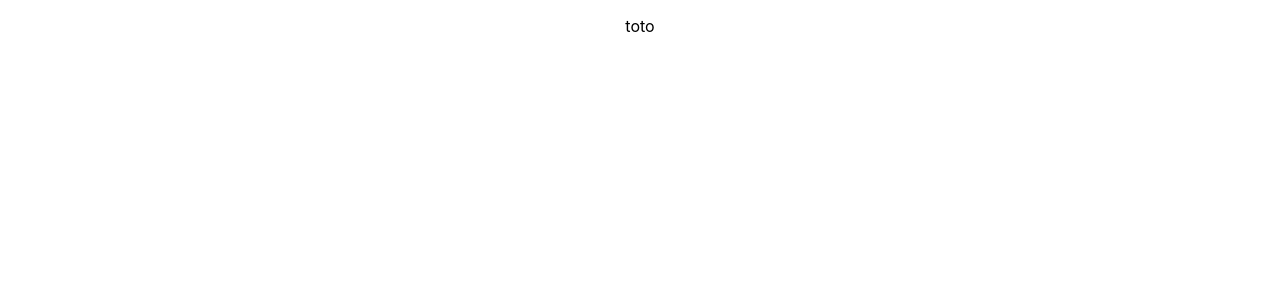
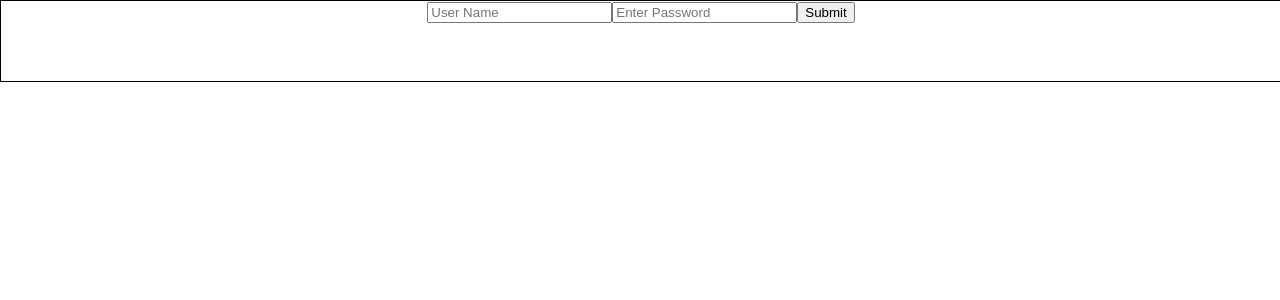
Before and after one commit to Phili0916/stuff-react, a React (Create React App) app: page / in a window 1280 px wide. Shown: the top 300 px of the page. Built offline with nearby package versions, Linux system fonts and the light colour scheme.

Commit message:
basic react form without css

```diff
--- a/package.json
+++ b/package.json
@@ -9,7 +9,8 @@
     "react": "^17.0.2",
     "react-dom": "^17.0.2",
     "react-scripts": "4.0.3",
-    "web-vitals": "^1.1.2"
+    "web-vitals": "^1.1.2",
+    "sass": "^1.42.1"
   },
   "scripts": {
     "start": "react-scripts start",
--- a/src/App.js
+++ b/src/App.js
@@ -1,9 +1,12 @@
-import './App.css';
+import './styles/App.css';
+import './styles/login.scss'
+import Login from "./component/login";
+
 
 function App() {
   return (
     <div className="App">
-      <p>toto</p>
+      <Login />
     </div>
   );
 }
--- /dev/null
+++ b/src/component/login.js
@@ -0,0 +1,65 @@
+import React from 'react'
+
+export default class Login extends React.Component {
+
+  constructor(props){
+    super(props)
+    this.state = {
+      username:'',
+      password:''
+    }
+this.handleChange = this.handleChange.bind(this)
+  }
+
+  handleChange(event) {
+    const {name, value} = event.target
+    this.setState({
+      [name]: value
+    })
+  }
+
+  _submit(event){
+    event.preventDefault()
+    alert('Form was submitted')
+    // TODO 3 : when you submit your form, you request your service in order to check if the username and password are correct
+  }
+
+  render() {
+    // console.log('this.state.username : ' + this.state.username)
+    // console.log('this.state.password : ' + this.state.password)
+    // TODO 1 : style
+    return (
+        <div className={"login"}>
+          <form className={"login__username"} onSubmit={this._submit}>
+            <input className={"login__username__input"}
+              type="text"
+                   name="username"
+                   value={this.state.username}
+                   placeholder="User Name"
+                   onChange={this.handleChange}
+            />
+            <input className={"login__username__input"}
+              type={"text"}
+                   name="password"
+                   value={this.state.password}
+                   placeholder="Enter Password"
+                   onChange={this.handleChange}
+            />
+            <button>Submit</button>
+          </form>
+            {/*TODO 2 : when you change the input, the state is updated*/}
+
+          {/*<div className={"login__password"}>*/}
+          {/*  /!*TODO 2 : when you change the input, the state is updated*!/*/}
+          {/*  <input type={"password"}*/}
+          {/*         name={"login-password"}*/}
+          {/*         placeholder={"put your password"}/>*/}
+          {/*</div>*/}
+          {/*/!*<div className={"login__submitButton"}>*!/*/}
+          {/*/!*  <input type="submit" value ="Se connecter" name="login-submit"*!/*/}
+          {/*/!*  onClick={()=>this._submit()}/>*!/*/}
+          {/*</div>*/}
+        </div>
+    )
+  }
+}
--- a/src/App.css
+++ b/src/styles/App.css
@@ -1,3 +1,4 @@
 .App {
   text-align: center;
+  color:blue;
 }
--- /dev/null
+++ b/src/styles/constants.scss
@@ -0,0 +1 @@
+$my_blue: #0811c2;
--- /dev/null
+++ b/src/styles/login.scss
@@ -0,0 +1,19 @@
+@import "constants";
+
+.login{
+  border:1px solid black;
+  display: flex;
+  flex-direction: column;
+  width: 100vw;
+}
+
+.login__username{
+  min-height: 10vh;
+  .login__username__input{
+    color:$my_blue;
+  }
+}
+
+.login__password {
+  min-height: 25vh;
+}
```
Also changed, not shown: 1 other file (tests, documents, lock files or other folders).
